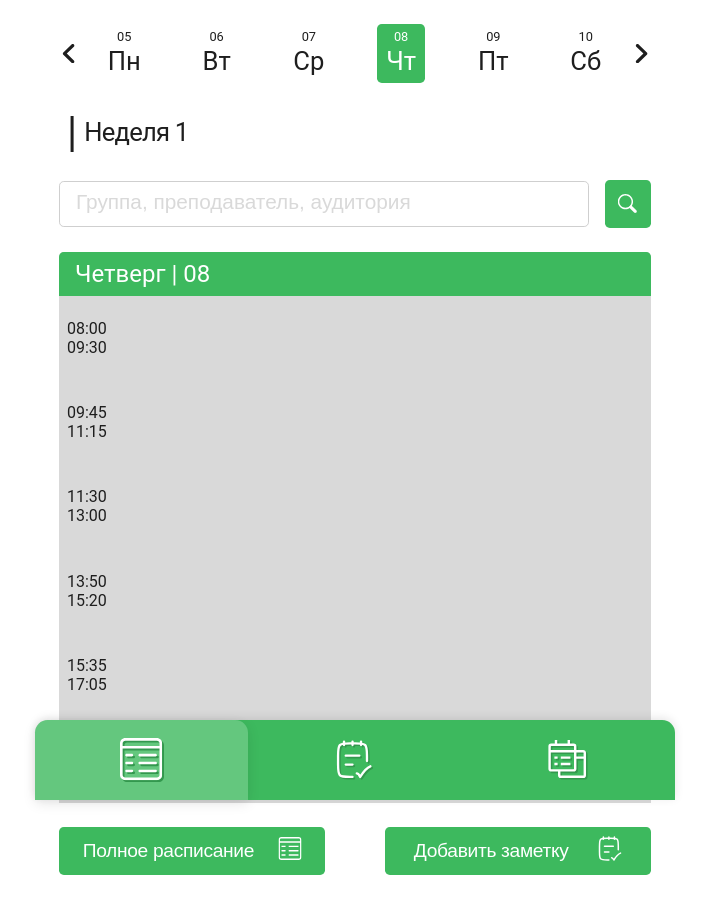
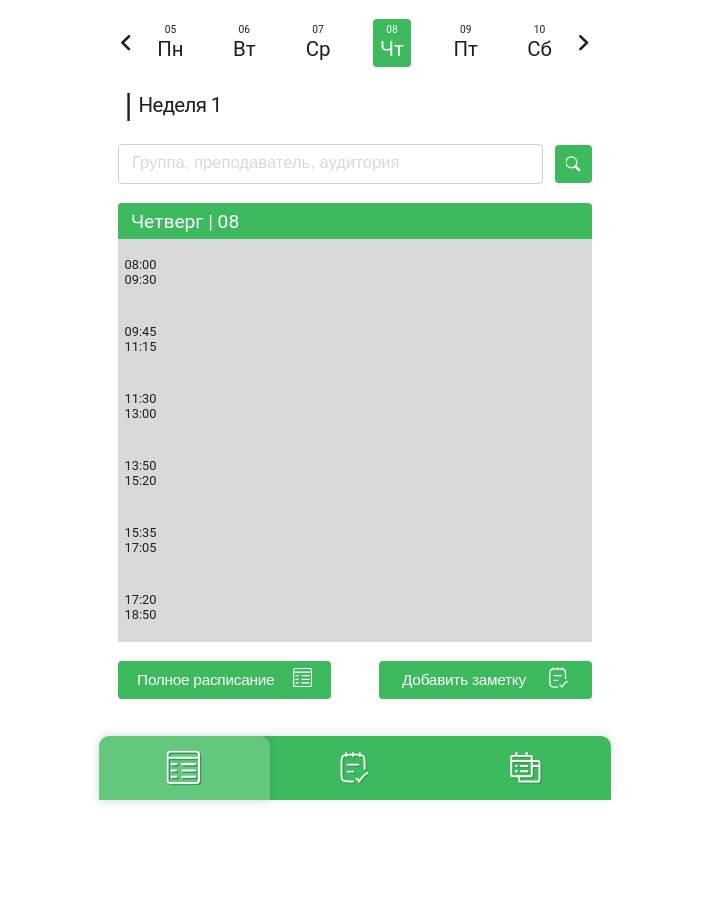
Before and after one commit to BONK327/Sked, a Vue app in the folder frontend/: page / in a window 1280 px wide. Shown: the whole page, without its empty margins (285-991 px from the left). After the commit the page ends 800 px from the top, so only its background shows below. Built offline with nearby package versions, Linux system fonts and the light colour scheme.

Commit message:
fix buttons

```diff
--- a/frontend/src/App.vue
+++ b/frontend/src/App.vue
@@ -130,9 +130,9 @@ html
   background-color: var(--tg-bg-color)
   height: 100%
   @include respond(big-screen)
-    font-size: 87.5%
+    font-size: 82.5%
   @include respond(computer)
-    font-size: 82.5
+    font-size: 80%
   @include respond(tab-lend)
     font-size: 80%
   @include respond(tab-port)
--- a/frontend/src/components/UI/Buttons.vue
+++ b/frontend/src/components/UI/Buttons.vue
@@ -63,6 +63,7 @@ export default {
   justify-content: space-between
   gap: 1rem
   max-height: 3rem
+  margin-bottom: 5rem
 
 .btn
   position: relative
```
Also changed, not shown: 7 other files (tests, documents, lock files or other folders).
